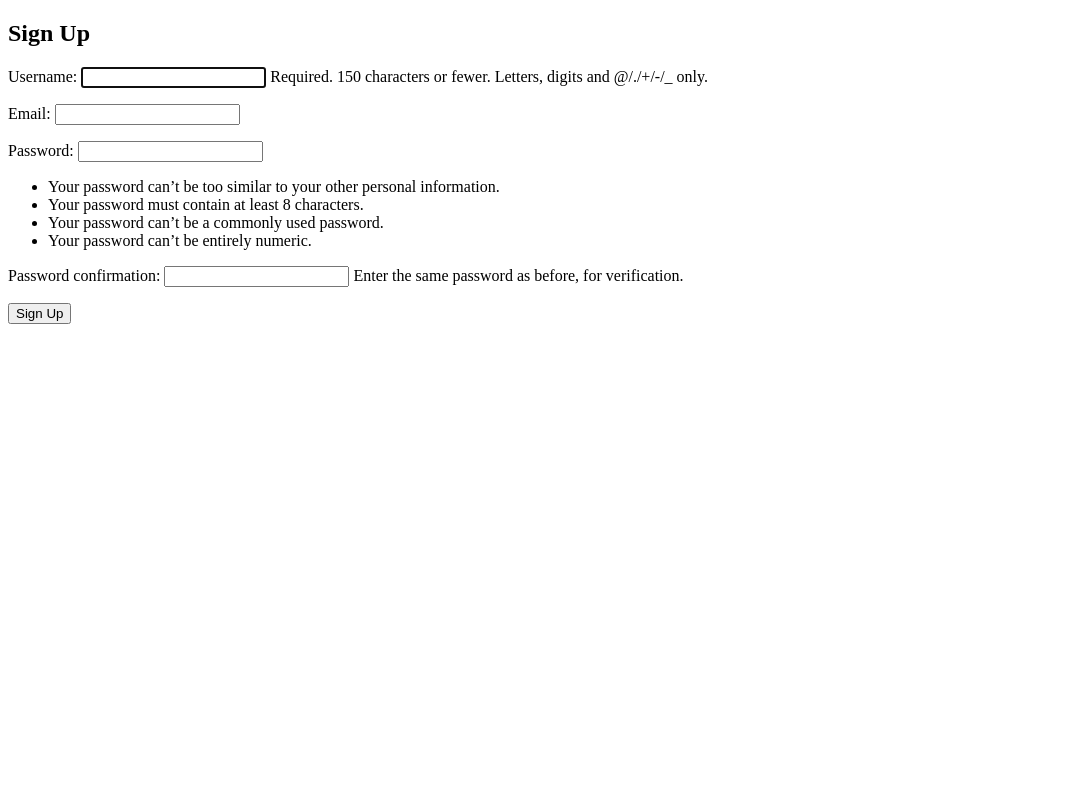
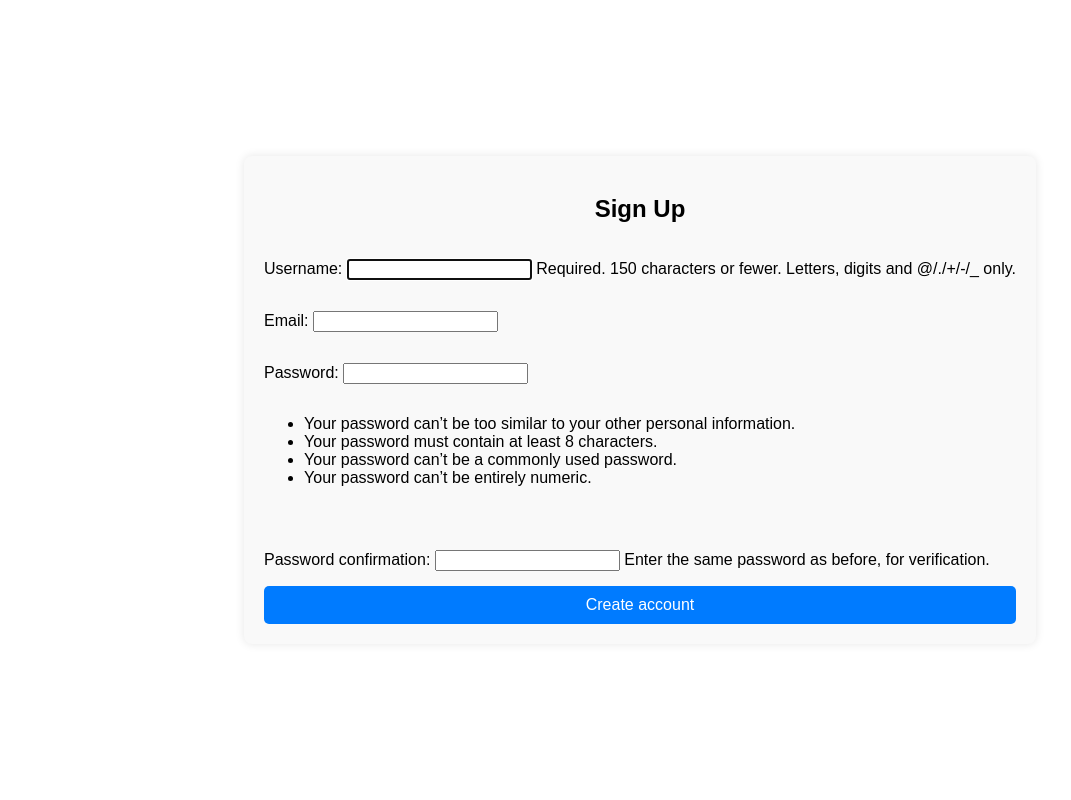
Before and after one commit to Rafael-Kauati/emarkt, a Django app: page /emarkt/sign_up/ in a window 1280 px wide. Shown: the whole page, without its empty margins (0-1071 px from the left). Run offline with Django 4.2, Linux system fonts and the light colour scheme.

Commit message:
Sing in form style

```diff
--- a/emarkt/emarktapp/templates/sign_up.html
+++ b/emarkt/emarktapp/templates/sign_up.html
@@ -1,15 +1,61 @@
-<!-- emarktapp/templates/emarktapp/sign_up.html -->
 <!DOCTYPE html>
 <html>
 <head>
-    <title>Sign Up</title>
+    <title> Emarkt - Sign Up</title>
+    <style>
+        body {
+            display: flex;
+            justify-content: center;
+            align-items: center;
+            height: 100vh;
+            margin: 0;
+            font-family: Arial, sans-serif;
+        }
+
+        .form-container {
+            background-color: #f9f9f9;
+            padding: 20px;
+            border-radius: 8px;
+            box-shadow: 0 0 10px rgba(0, 0, 0, 0.1);
+        }
+
+        h2 {
+            text-align: center;
+            margin-bottom: 20px;
+        }
+
+        form {
+            display: flex;
+            flex-direction: column;
+        }
+
+        form p {
+            margin-bottom: 15px;
+        }
+
+        button {
+            padding: 10px;
+            border: none;
+            border-radius: 5px;
+            background-color: #007bff;
+            color: white;
+            font-size: 16px;
+            cursor: pointer;
+        }
+
+        button:hover {
+            background-color: #0056b3;
+        }
+    </style>
 </head>
 <body>
-    <h2>Sign Up</h2>
-    <form method="post">
-        {% csrf_token %}
-        {{ form.as_p }}
-        <button type="submit">Sign Up</button>
-    </form>
+    <div class="form-container">
+        <h2>Sign Up</h2>
+        <form method="post">
+            {% csrf_token %}
+            {{ form.as_p }}
+            <button type="submit">Create account</button>
+        </form>
+    </div>
 </body>
 </html>
```
